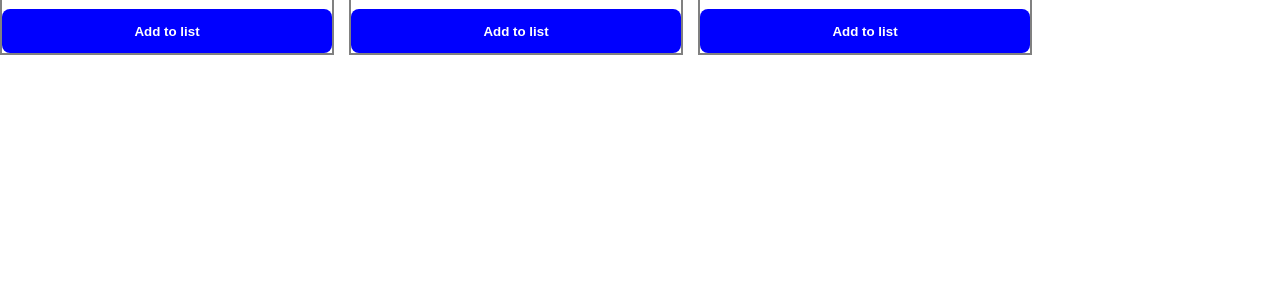
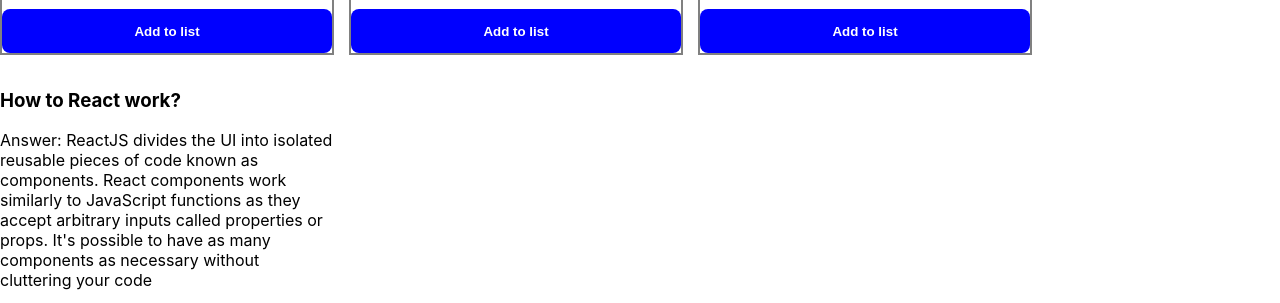
Before and after one commit to sujondev/simple-react-project, a React (Create React App) app: page / in a window 1280 px wide. Shown: the part 908-1211 px from the top of the page. Before the commit the page ends 963 px from the top, so only its background shows below. Built offline with nearby package versions, Linux system fonts and the light colour scheme.

Commit message:
qestion no1

```diff
--- a/src/componets/Home/Home.js
+++ b/src/componets/Home/Home.js
@@ -4,6 +4,7 @@
 import './Home.css'
 import { ToastContainer, toast } from 'react-toastify';
 import 'react-toastify/dist/ReactToastify.css';
+import Qestion from '../Qestion/Qestion';
 
 const Home = () => {
     const [cards, setCards] = useState([])
@@ -34,6 +35,7 @@
                     cards.map(card => <Card card={card} key={card.id} handleAddTolist={handleAddTolist}></Card>)
 
                 }
+                <Qestion></Qestion>
             </div>
 
             <div className='my-profile-info'>
--- /dev/null
+++ b/src/componets/Qestion/Qestion.js
@@ -0,0 +1,12 @@
+import React from 'react';
+
+const Qestion = () => {
+    return (
+        <div className='qna-container'>
+            <h3>How to React work?</h3>
+            <p>Answer: ReactJS divides the UI into isolated reusable pieces of code known as components. React components work similarly to JavaScript functions as they accept arbitrary inputs called properties or props. It's possible to have as many components as necessary without cluttering your code</p>
+        </div>
+    );
+};
+
+export default Qestion;
```
Also changed, not shown: src/componets/Qestion/Qestion.css (added).
